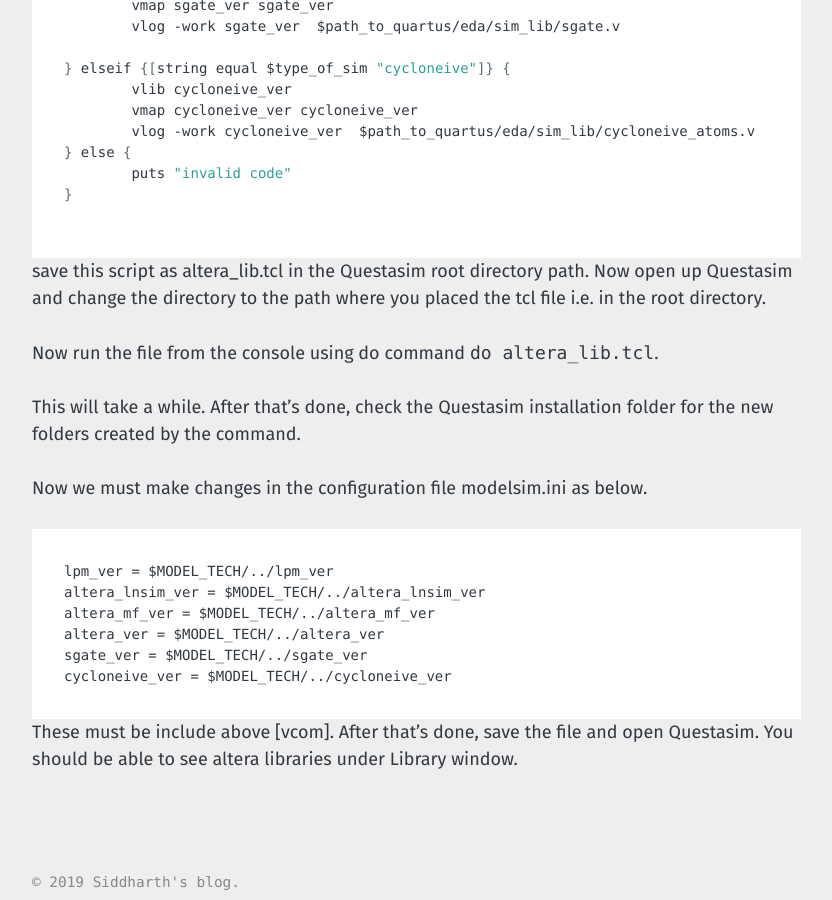
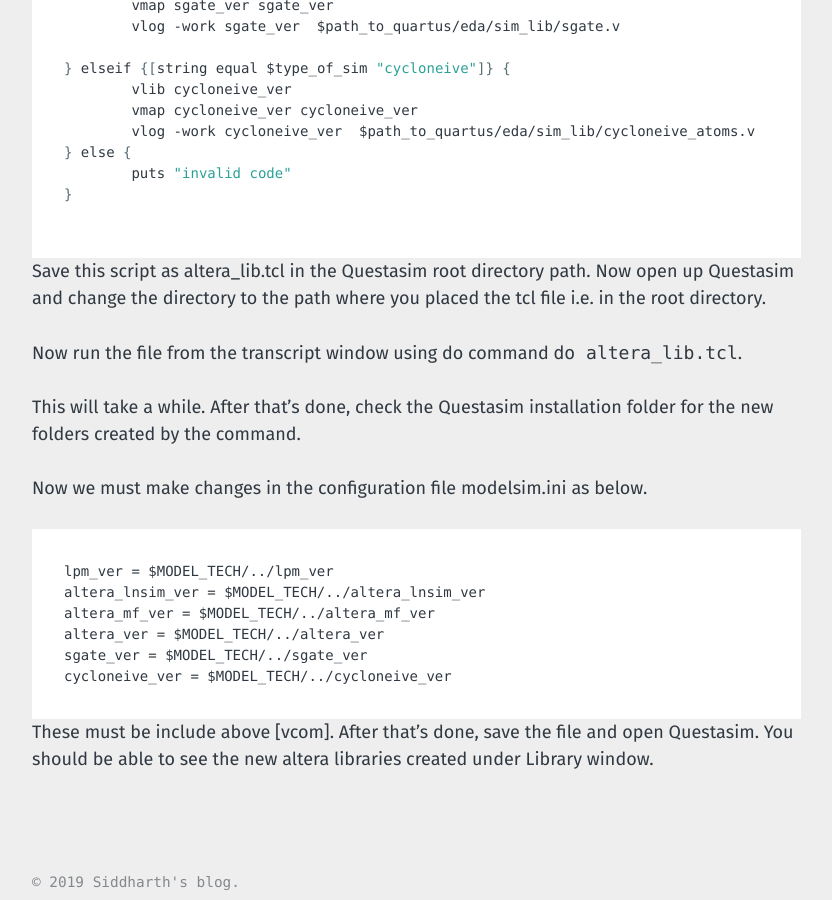
Before and after one commit to siddharth-pro/gitSiddharth.github.io, a Jekyll site: the page built from _posts/2019-01-03-verifying-designs-with-intel-altera-ips-using-questasim.markdown, in a window 1280 px wide and 900 px high, scrolled down 2230 px. Shown: the whole window, without its empty margins (40-872 px from the left). Built offline with Jekyll 4.4.1, drawn with Linux system fonts in a browser that asks for light colours.

Commit message:
Update 2019-01-03-verifying-designs-with-intel-altera-ips-using-questasim.markdown

````diff
--- a/_posts/2019-01-03-verifying-designs-with-intel-altera-ips-using-questasim.markdown
+++ b/_posts/2019-01-03-verifying-designs-with-intel-altera-ips-using-questasim.markdown
@@ -90,11 +90,11 @@
 
 ```
 
-save this script as altera_lib.tcl in the Questasim root directory path.
+Save this script as altera_lib.tcl in the Questasim root directory path.
 Now open up Questasim and change the directory to the path where you placed
 the tcl file i.e. in the root directory.
 
-Now run the file from the console using do command ``` do altera_lib.tcl ```.
+Now run the file from the transcript window using do command ``` do altera_lib.tcl ```.
 
 This will take a while. After that's done, check the Questasim installation folder for the new folders created by the command.
 
@@ -108,5 +108,4 @@
 sgate_ver = $MODEL_TECH/../sgate_ver
 cycloneive_ver = $MODEL_TECH/../cycloneive_ver
 ```
-These must be include above [vcom]. After that's done, save the file and open Questasim. You should be able to see altera
-libraries under Library window.
+These must be include above [vcom]. After that's done, save the file and open Questasim. You should be able to see the new altera libraries created under Library window.
````
